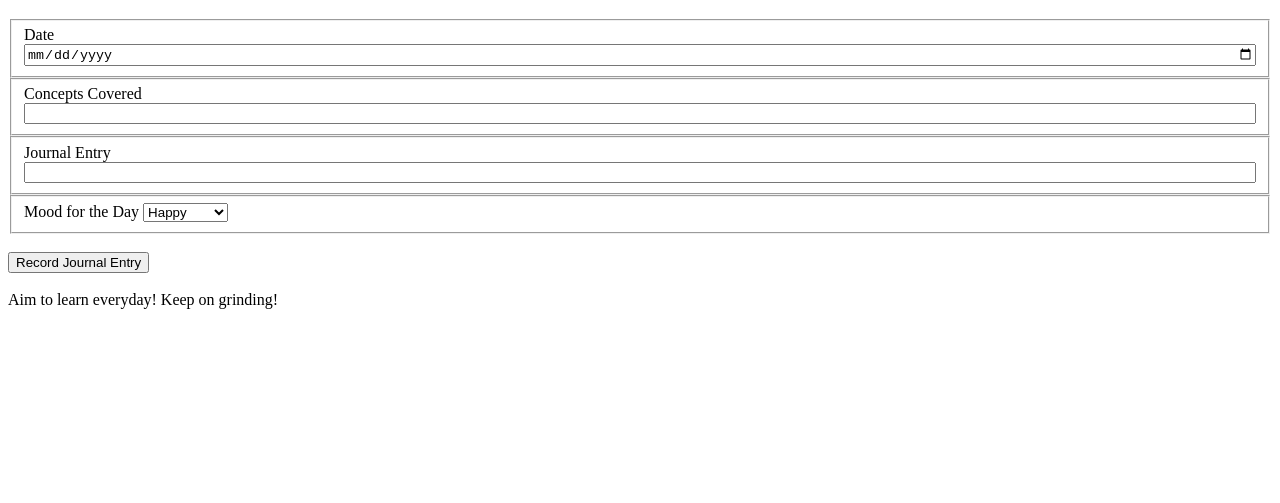
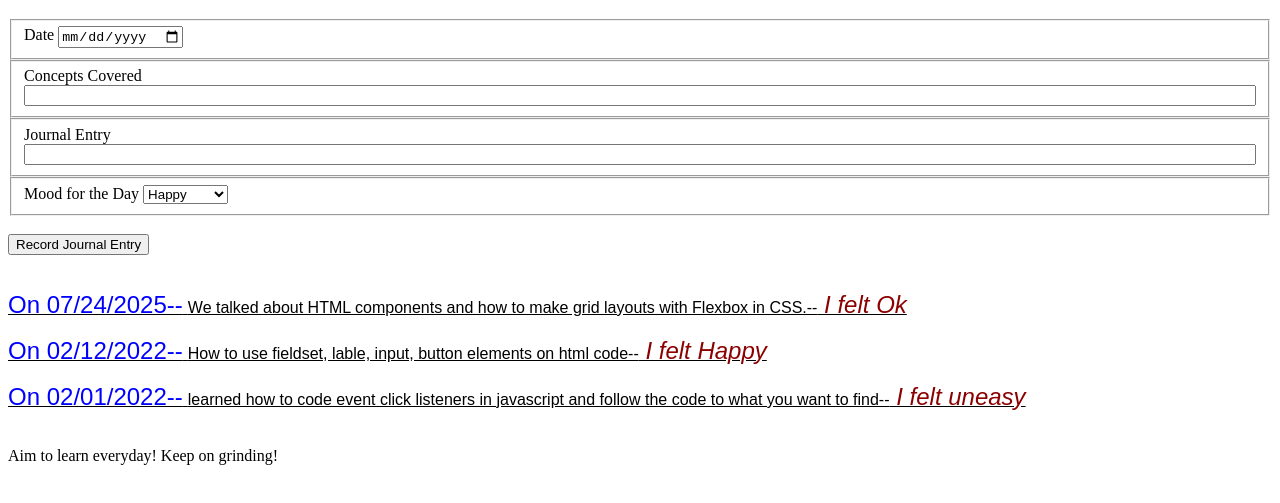
Before and after one commit to GiovanniGith/daily-journal, a plain HTML site: page index.html in a window 1280 px wide. Shown: the part 87-590 px from the top of the page. Drawn offline with Linux system fonts and the light colour scheme.

Commit message:
added new modules to scripts, added coding to css

```diff
--- a/index.html
+++ b/index.html
@@ -6,12 +6,13 @@
     <meta name="viewport" content="width=device-width, initial-scale=1.0" />
     <title>Daily Journal</title>
     <link rel="stylesheet" href="styles/main.css" />
+
   </head>
   <body>
     <header>Giovanni's Journal</header>
     <main>
       <h1 class="headerText">Daily Log</h1>
-      <fieldset class="inputFieldset">
+      <fieldset class="">
         <label for="entryDate">Date</label>
         <input
           type="date"
@@ -43,8 +44,10 @@
               <option>Confident</option>
           </select>
         </fieldset> </br>
+        <button type="submit">Record Journal Entry </button> </br>
+        </br> </br>
         <article id="entries"></article>
-        <button type="submit">Record Journal Entry </button>
+        <script type="module" src="./scripts/main.js"> </script>
     </main>
 </br>
     <footer>Aim to learn everyday! Keep on grinding!</footer>
--- /dev/null
+++ b/scripts/DailyJournal.js
@@ -0,0 +1,9 @@
+import { Entries } from "./Entries.js"
+
+export const DailyJournal = () => {
+    return `
+        <div class="entryList">
+            ${Entries()}
+            </div>
+        `
+}
--- /dev/null
+++ b/scripts/Entries.js
@@ -0,0 +1,12 @@
+import { getJournalEntries } from "./database.js"
+
+export const Entries = () => {
+    const entries = getJournalEntries()
+    let allEntriesAsHTML = ""
+
+    for (const entry of entries) {
+        allEntriesAsHTML += `<div class="journalEntry"> <span class="dateCSS"> On ${entry.date}--</span>
+         <span class="entryCSS"> ${entry.entry}--</span><i class="moodCSS">  I felt ${entry.mood}</i></div></br>`
+    }
+    return allEntriesAsHTML
+}
--- a/scripts/database.js
+++ b/scripts/database.js
@@ -37,6 +37,6 @@ const database = {
     raw data in the format that you want
 */
 export const getJournalEntries = () => {
-    const copyOfData = database.entries.map(entry => ({...entry}))
-    return copyOfData
+    return database.entries.map(entry => ({...entry}))
+
 }
--- a/scripts/main.js
+++ b/scripts/main.js
@@ -0,0 +1,8 @@
+import { DailyJournal } from "./DailyJournal.js"
+
+const container=document.querySelector("#entries")
+
+const render = () => {
+    container.innerHTML = DailyJournal()
+}
+render()
--- a/styles/main.css
+++ b/styles/main.css
@@ -1,4 +1,4 @@
-#container{
+#entries{
     display:flex;
     flex-direction: column;
 
@@ -8,3 +8,26 @@
     display: flex;
     flex-direction: column;
 }
+
+.journalEntry {
+    font-family:Arial, Helvetica, sans-serif;
+    font-size: large;
+    text-underline-position: below;
+    text-decoration: underline;
+
+}
+
+.moodCSS {
+    display:flexbox;
+    font-size:x-large ;
+    color: darkred;
+}
+
+.dateCSS {
+    font-size: x-large;
+    color: blue;
+}
+
+.entryCSS{
+    font-size: medium;
+}
```
